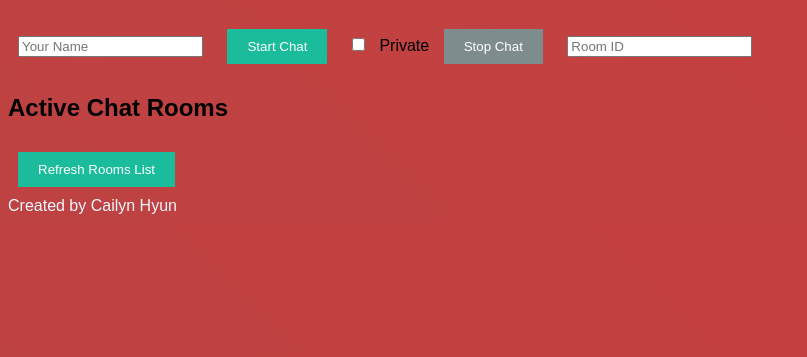
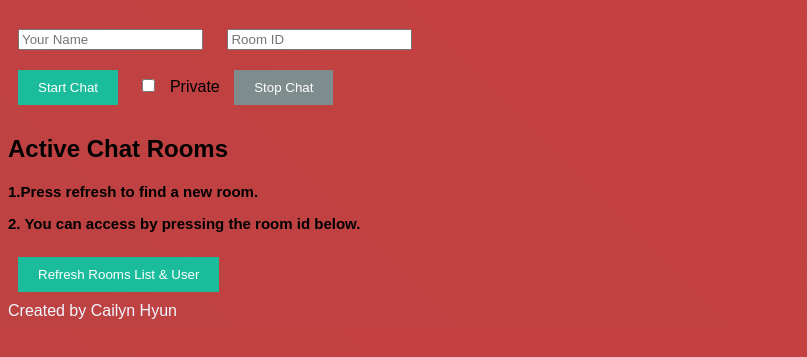
Before and after one commit to sueun-dev/chatapp, a website: page express/public/index.html in a window 1280 px wide. Shown: the part 61-418 px from the top of the page, without its empty margins (0-807 px from the left). Drawn offline with Linux system fonts and the light colour scheme.

Commit message:
Update index.html

```diff
--- a/express/public/index.html
+++ b/express/public/index.html
@@ -7,38 +7,33 @@
   <link rel="stylesheet" href="./style.css">
 </head>
 <body>
+  <div id="container">
     <h1>Hidden Chat</h1>
-  <input type="text" id="username" placeholder="Your Name" required /> <!-- Add required attribute here -->
+    <div class="input-group">
+      <input type="text" id="username" placeholder="Your Name" required />
+      <input type="text" id="roomId" placeholder="Room ID">
+    </div>
     <button id="startChat">Start Chat</button>
-
     <input type="checkbox" id="privateRoom" />
     <label for="privateRoom">Private</label>
-
     <button id="stopChat" disabled>Stop Chat</button>
-  <input type="text" id="roomId" placeholder="Room ID">
-
-
-
-  <!-- Add a new div element to show the list of active chat rooms -->
     <div id="activeRooms">
       <h2>Active Chat Rooms</h2>
-    <ul id="roomsList"></ul>
+      <h3 style="font-size: 15px">1.Press refresh to find a new room.</h3>
+      <h3 style="font-size: 15px">2. You can access by pressing the room id below.</h3>
+      <a type="button" style="cursor:pointer;" id="roomsList"></a>
       <div id="roomNumber" style="color: rgb(13, 101, 179);"></div>
-    <!-- Add a new button element to refresh the list of active chat rooms -->
-<button id="refreshRoomsListBtn" onclick="refreshRoomsList()">Refresh Rooms List</button>
-
+      <button id="refreshRoomsListBtn" onclick="refreshRoomsList()">Refresh Rooms List & User</button>
     </div>
-
     <div id="chatArea" style="display:none;">
       <div id="messages" style="height: 300px; overflow-y: auto;"></div>
       <input type="text" id="messageInput" placeholder="Type your message here">
       <button id="sendMessage">Send</button>
       <button id="deleteMessage">Delete</button>
       <div id="usersOnline" style="color: aliceblue;">Users online: 0</div>
-
-
     </div>
     <div style="color: aliceblue;">Created by Cailyn Hyun</div>
+  </div>
   <script src="ui.js"></script>
   <script src="socketHandler.js"></script>
 </body>
```
Lines whose indentation alone changed are shown as unchanged.
